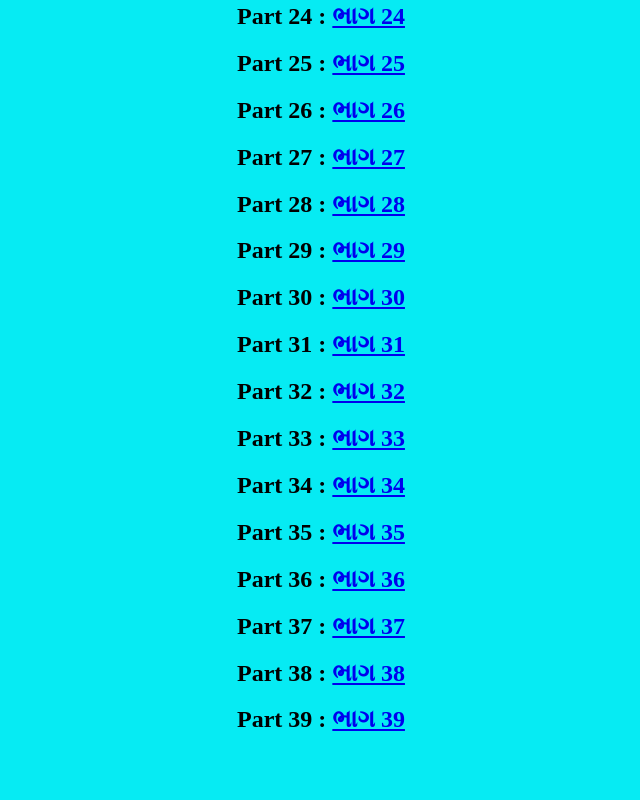
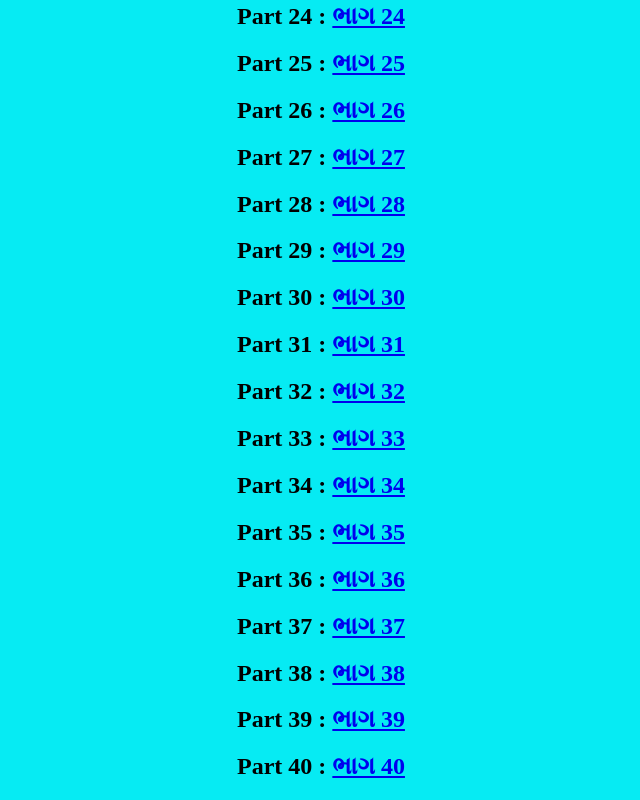
Before and after one commit to meet41/Vasudevanand-Saraswati-Swami-Maharaj-Charitamrut, a plain HTML site: page index.html in a window 1280 px wide. Shown: the part 1596-2396 px from the top of the page, without its empty margins (319-959 px from the left). Before the commit the page ends 2349 px from the top, so only its background shows below. Drawn offline with Linux system fonts and the light colour scheme.

Commit message:
Update index.html

```diff
--- a/index.html
+++ b/index.html
@@ -60,7 +60,7 @@
                 <h2>Part 37 : <a href="https://youtu.be/YJAqZ5lTZjQ" target="_blank">ભાગ 37</a></h2>
                 <h2>Part 38 : <a href="https://youtu.be/RGtwWxUNFm4" target="_blank">ભાગ 38</a></h2>
                 <h2>Part 39 : <a href="https://youtu.be/77vzkUznxcw" target="_blank">ભાગ 39</a></h2>
-                <!-- <h2>Part 40 : <a href="https://youtu.be/RGtwWxUNFm4" target="_blank">ભાગ 40</a></h2> -->
+                <h2>Part 40 : <a href="https://youtu.be/6PwZZKor7Y8" target="_blank">ભાગ 40</a></h2>
             </div>
         </div>
     </center>
```
